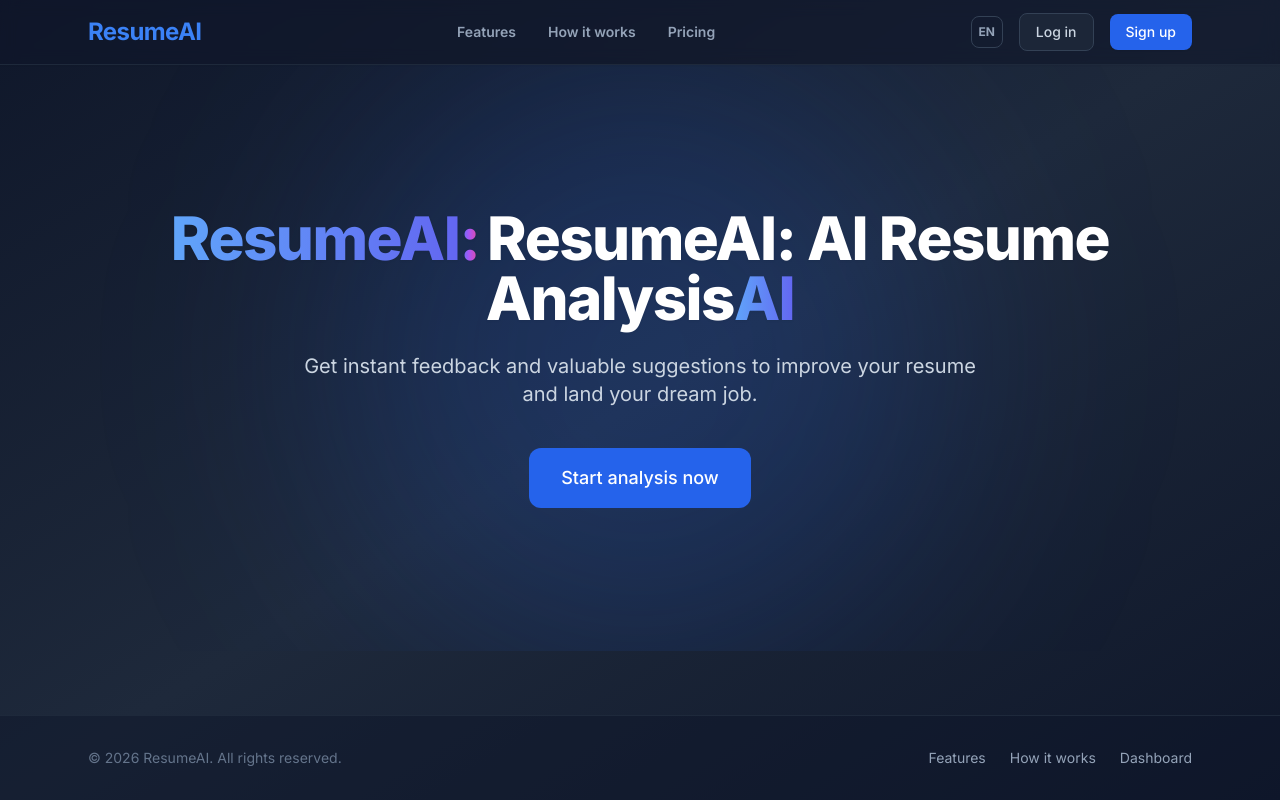
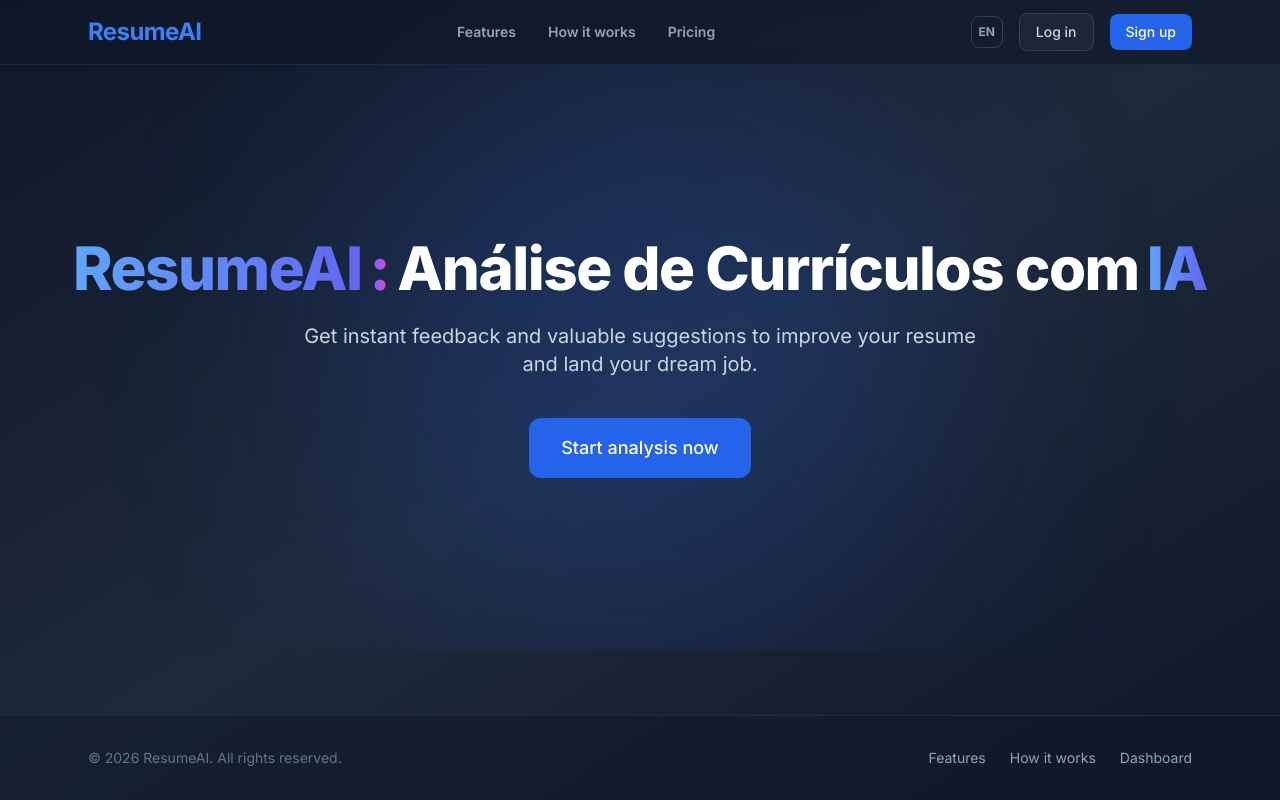
Before and after one commit to DevEmerick/ResumeAI, a Next.js app: page / in a window 1280 px wide. Built offline with nearby package versions, Linux system fonts and the light colour scheme; no server answers.

Commit message:
Fix landing page title: remove duplicate ResumeAI and ensure correct formatting with single colored ResumeAI, colon, and IA

```diff
--- a/src/app/page.tsx
+++ b/src/app/page.tsx
@@ -13,14 +13,10 @@ export default function Home() {
         <div className="absolute top-1/2 left-1/2 -translate-x-1/2 -translate-y-1/2 w-[600px] h-[600px] bg-blue-600/20 rounded-full blur-[120px] -z-10 pointer-events-none"></div>
 
         <h1 className="text-4xl md:text-6xl font-extrabold text-white tracking-tight drop-shadow-sm">
-          <span className="text-transparent bg-clip-text bg-gradient-to-r from-blue-400 to-indigo-500">
-            ResumeAI
-          </span>
-            <span className="bg-gradient-to-r from-blue-500 via-purple-500 to-pink-500 bg-clip-text text-transparent mr-2">
-              :
-            </span>
-          {t("home.title", "Análise de Currículos com")}
-          <span className="text-transparent bg-clip-text bg-gradient-to-r from-blue-400 to-indigo-500">{t("home.titleHighlight", "IA")}</span>
+          <span className="text-transparent bg-clip-text bg-gradient-to-r from-blue-400 to-indigo-500">ResumeAI</span>
+          <span className="bg-gradient-to-r from-blue-500 via-purple-500 to-pink-500 bg-clip-text text-transparent mx-2">:</span>
+          Análise de Currículos com
+          <span className="ml-2 text-transparent bg-clip-text bg-gradient-to-r from-blue-400 to-indigo-500">IA</span>
         </h1>
         <p className="text-lg md:text-xl text-slate-300 max-w-2xl leading-relaxed">
           {t("home.subtitle", "Receba feedback instantâneo e sugestões valiosas para aprimorar seu currículo e conquistar a vaga dos seus sonhos.")}
```
